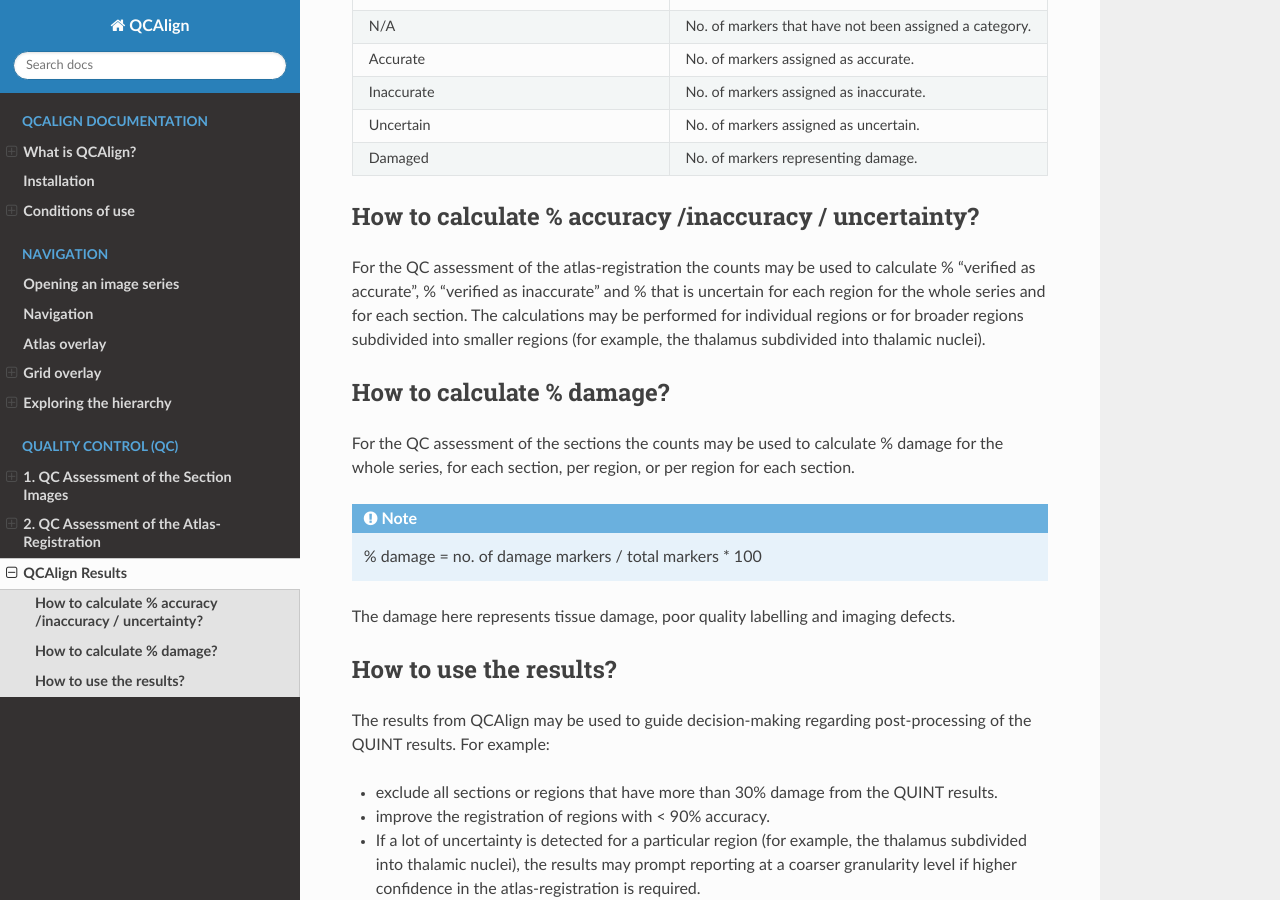
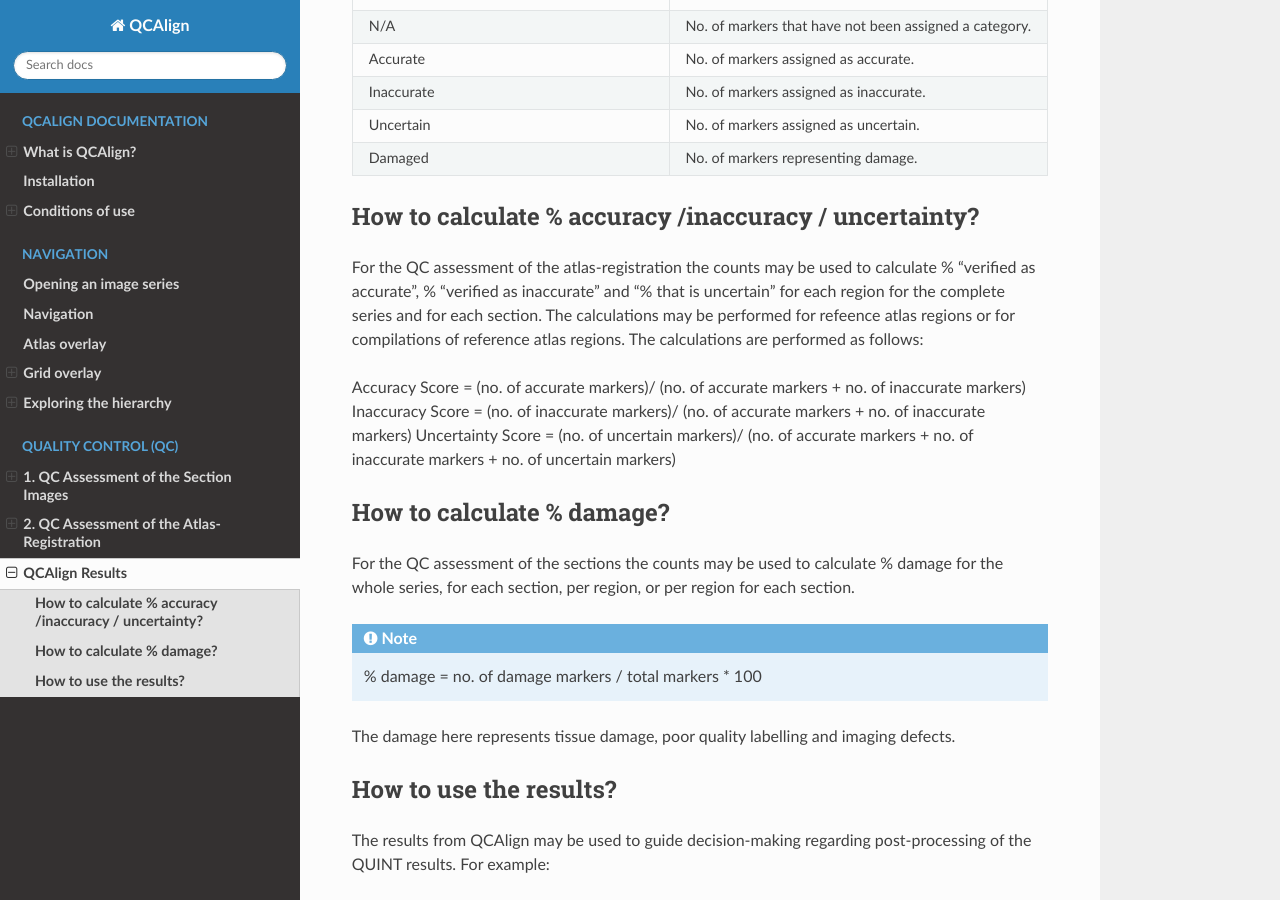
Before and after one commit to Neural-Systems-at-UIO/QCAlign, a Sphinx documentation site: the page built from docs/results.rst, in a window 1280 px wide and 900 px high, scrolled down 947 px. Built offline with Sphinx 7.4.7 and the Read the Docs theme 2.0.0, drawn with Linux system fonts in a browser that asks for light colours.

Commit message:
Update formulas for calculating scores

```diff
--- a/docs/results.rst
+++ b/docs/results.rst
@@ -43,7 +43,12 @@
 **How to calculate % accuracy /inaccuracy / uncertainty?**
 ------------------------------------------------------------
 
-For the QC assessment of the atlas-registration the counts may be used to calculate % “verified as accurate”, % “verified as inaccurate” and % that is uncertain for each region for the whole series and for each section. The calculations may be performed for individual regions or for broader regions subdivided into smaller regions (for example, the thalamus subdivided into thalamic nuclei).
+For the QC assessment of the atlas-registration the counts may be used to calculate % “verified as accurate”, % “verified as inaccurate” and "% that is uncertain" for each region for the complete series and for each section. The calculations may be performed for refeence atlas regions or for compilations of reference atlas regions. The calculations are performed as follows:
+
+Accuracy Score = (no. of accurate markers)/ (no. of accurate markers + no. of inaccurate markers)
+Inaccuracy Score = (no. of inaccurate markers)/ (no. of accurate markers + no. of inaccurate markers)
+Uncertainty Score = (no. of uncertain markers)/ (no. of accurate markers + no. of inaccurate markers + no. of uncertain markers)
+
 
 **How to calculate % damage?**
 ------------------------------
```
